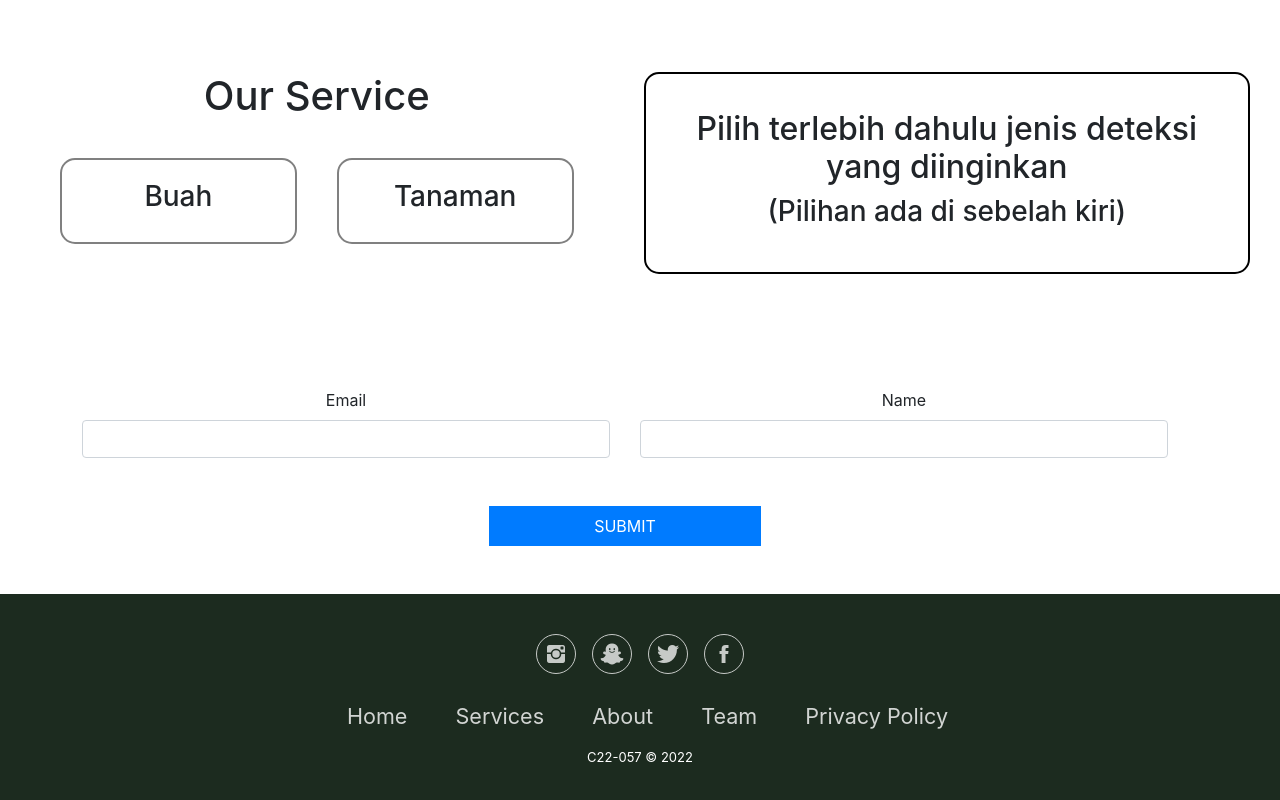
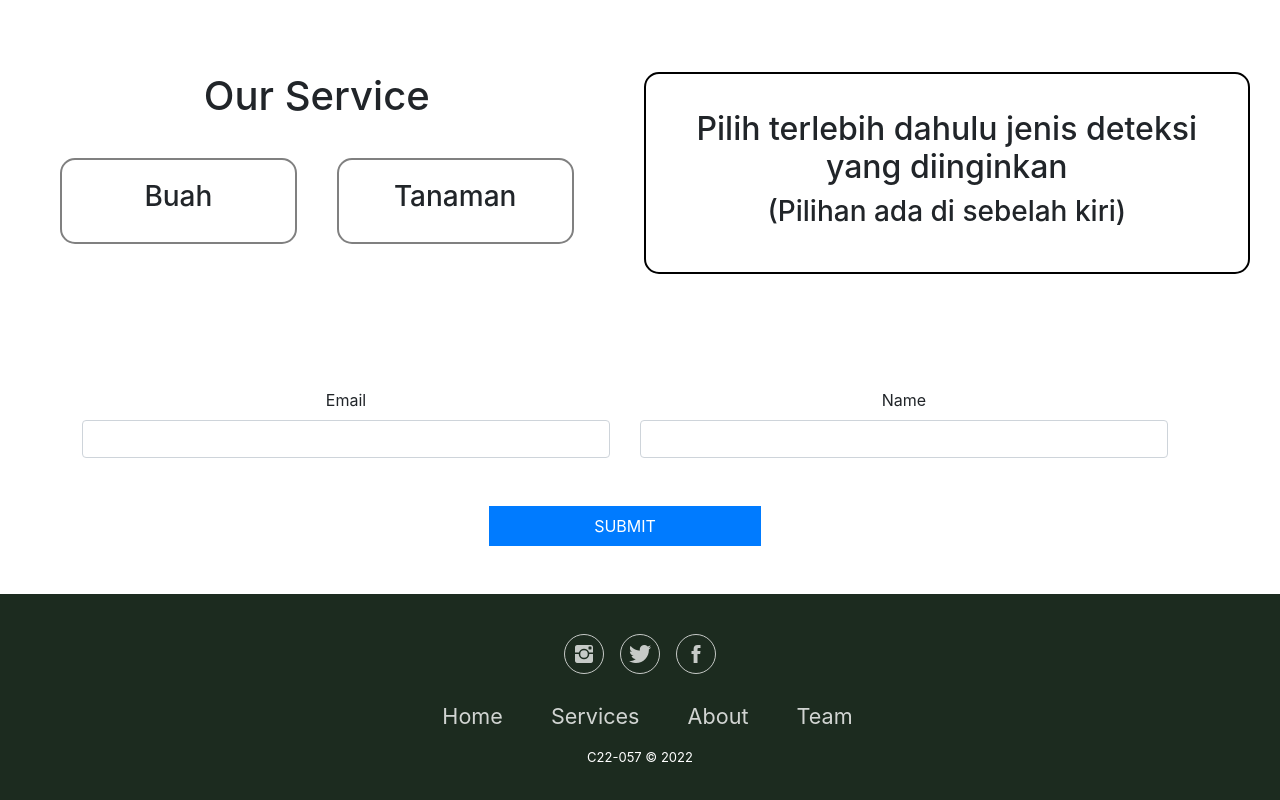
Before and after one commit to capstone-team-c22-057/Web, a website: page index.html in a window 1280 px wide. Shown: the part 474-1274 px from the top of the page. Drawn offline with nearby package versions, Linux system fonts and the light colour scheme.

Commit message:
Update index.html

```diff
--- a/index.html
+++ b/index.html
@@ -197,14 +197,13 @@
     <div class="footer-basic mt-5">
       <footer>
         <div class="social">
-          <a href="#"> <i class="icon ion-social-instagram"></i> </a><a href="#"><i class="icon ion-social-snapchat"></i></a><a href="#"><i class="icon ion-social-twitter"></i></a><a href="#"><i class="icon ion-social-facebook"></i></a>
+          <a href="#"> <i class="icon ion-social-instagram"></i> </a><a href="#"><i class="icon ion-social-twitter"></i></a><a href="#"><i class="icon ion-social-facebook"></i></a>
         </div>
         <ul class="list-inline">
           <li class="list-inline-item"><a href="#">Home</a></li>
           <li class="list-inline-item"><a href="#">Services</a></li>
           <li class="list-inline-item"><a href="#">About</a></li>
           <li class="list-inline-item"><a href="#">Team</a></li>
-          <li class="list-inline-item"><a href="#">Privacy Policy</a></li>
         </ul>
         <p class="copyright">C22-057 © 2022</p>
       </footer>
```
